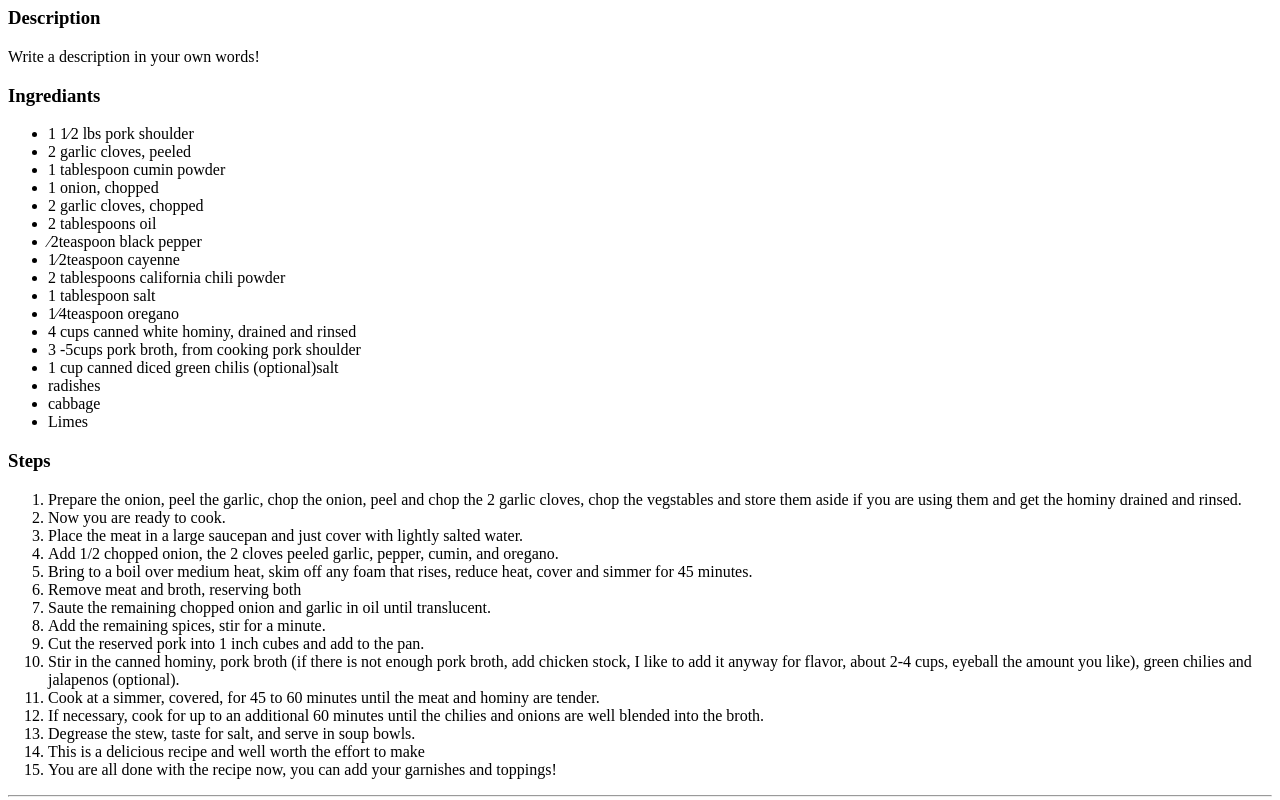
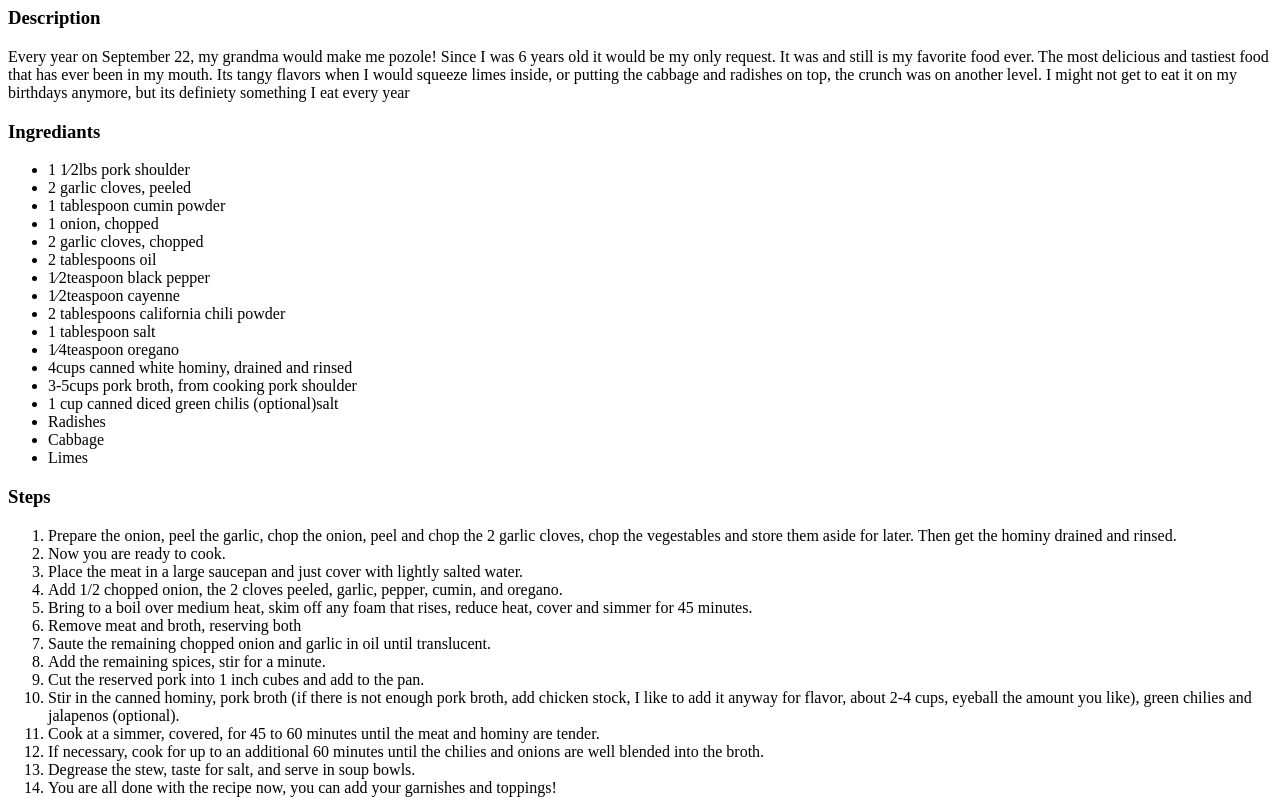
Before and after one commit to KyanniG2027/CS1-Project-1-1, a plain HTML site: page index.html in a window 1280 px wide. Shown: the part 1620-2420 px from the top of the page. Drawn offline with Linux system fonts and the light colour scheme.

Commit message:
Final Project of the Latinx Recipe (ready to submit)

```diff
--- a/index.html
+++ b/index.html
@@ -25,7 +25,7 @@
   <img src="Birria-Tacos-114.jpg" width="400">
 
   <h3>Description</h3>
-  <p>My family and I love eating and making Birria Tacos! Ever since I was a little girl we would make and eat them about twice a month, and they would be even more delicious everytime. Definetly one of my favorite mexican foods ever.</p>
+  <p>My family and I love eating and making Birria Tacos! Ever since I was a little girl we would make and eat them about twice a month, and they would be even more delicious everytime. Definetly one of my favorite Mexican foods ever.</p>
 
   <h3>Ingrediants</h3>
   <ul>
@@ -67,33 +67,31 @@
 
 <hr>
 
-<div id="Posole"></div>
+<div id="Pozole"></div>
   <h2>Posole</h2>
   <img src="Posole Bowl.jpeg" width="350">
 
   <h3>Description</h3>
-  <p>Write a description in your own words!</p>
+  <p>Every year on September 22, my grandma would make me pozole! Since I was 6 years old it would be my only request. It was and still is my favorite food ever. The most delicious and tastiest food that has ever been in my mouth. Its tangy flavors when I would squeeze limes inside, or putting the cabbage and radishes on top, the crunch was on another level. I might not get to eat it on my birthdays anymore, but its definiety something I eat every year</p>
 
   <h3>Ingrediants</h3>
   <ul>
-    <li>1 1⁄2
-      lbs pork shoulder</li>
+    <li>1 1⁄2lbs pork shoulder</li>
     <li>2 garlic cloves, peeled</li>
     <li>1 tablespoon cumin powder</li>
     <li>1 onion, chopped</li>
     <li>2 garlic cloves, chopped</li>
     <li>2 tablespoons oil</li>
-    <li>⁄2teaspoon black pepper</li>
+    <li>1⁄2teaspoon black pepper</li>
     <li>1⁄2teaspoon cayenne</li>
     <li>2 tablespoons california chili powder</li>
     <li>1 tablespoon salt</li>
     <li>1⁄4teaspoon oregano</li>
-    <li>4
-      cups canned white hominy, drained and rinsed</li>
-    <li>3 -5cups pork broth, from cooking pork shoulder</li>
+    <li>4cups canned white hominy, drained and rinsed</li>
+    <li>3-5cups pork broth, from cooking pork shoulder</li>
     <li>1 cup canned diced green chilis (optional)salt</li>
-    <li>radishes</li>
-    <li>cabbage</li>
+    <li>Radishes</li>
+    <li>Cabbage</li>
     <li>Limes</li>
 
   </ul>
@@ -101,10 +99,10 @@
   <h3>Steps</h3>
     <ol>
 
-      <li>Prepare the onion, peel the garlic, chop the onion, peel and chop the 2 garlic cloves, chop the vegstables and store them aside if you are using them and get the hominy drained and rinsed.</li>
+      <li>Prepare the onion, peel the garlic, chop the onion, peel and chop the 2 garlic cloves, chop the vegestables and store them aside for later. Then get the hominy drained and rinsed.</li>
       <li>Now you are ready to cook.</li>
       <li>Place the meat in a large saucepan and just cover with lightly salted water.</li>
-      <li>Add 1/2 chopped onion, the 2 cloves peeled garlic, pepper, cumin, and oregano.</li>
+      <li>Add 1/2 chopped onion, the 2 cloves peeled, garlic, pepper, cumin, and oregano.</li>
       <li>Bring to a boil over medium heat, skim off any foam that rises, reduce heat, cover and simmer for 45 minutes.</li>
       <li>Remove meat and broth, reserving both</li>
       <li>Saute the remaining chopped onion and garlic in oil until translucent.</li>
@@ -114,7 +112,6 @@
       <li>Cook at a simmer, covered, for 45 to 60 minutes until the meat and hominy are tender.</li>
       <li>If necessary, cook for up to an additional 60 minutes until the chilies and onions are well blended into the broth.</li>
       <li>Degrease the stew, taste for salt, and serve in soup bowls.</li>
-      <li>This is a delicious recipe and well worth the effort to make</li>
       <li>You are all done with the recipe now, you can add your garnishes and toppings!</li>
 
    </ol>
@@ -130,7 +127,7 @@
   <img src="Tamales .jpeg" width="350">
 
   <h3>Description</h3>
-  <p>Tamales are one of the most authentic and original Mexican foods! They originated in MesoAmerica and spread to indigenous culturals in Mexico and Guatemala. Every Saturday on my dads side when my Grandpa and Grandma would come back from church they would bring Tamales from a mexican lady down the street with Champurraro. It was the best way to wake up especially when the delicous smell of both the Tamales and Champurrado hit your nose.</p>
+  <p>Tamales are one of the most authentic and original Mexican foods! They originated in MesoAmerica and spread to indigenous culturals in Mexico and Guatemala. Every Saturday on my dads side when my Grandpa and Grandma would come back from Church they would bring Tamales from a Mexican lady down the street with Champurraro. It was the best way to wake up especially when the delicous smell of both the Tamales and Champurrado hit your nose.</p>
 
   <h3>Ingrediants</h3>
   <ul>
@@ -141,17 +138,18 @@
     <li>Cumin</li>
     <li>Dried corn husks</li>
     <li>Lard</li>
+    <li>Large and Medium bowl</li>
+
   </ul>
 
   <h3>Steps</h3>
     <ol>
       <li>3 1/2-4 Cups of Masa</li>
-      <li> about 3 1/2 Cup of what ever meat you want</li>
+      <li>About 3 1/2 Cups of what ever meat you want</li>
       <li>15oz of Beans 1 1/2 Mozzarella Cheese</li>
       <li> 2tbs of Broth of choice  </li>
-      <li>Large and Medium bowl</li>
       <li>In a large bowl mix your lard and 2tbs of broth, mix until fluffy </li>
-      <li>In a Medium bowl mix your Masa, Broth, Baking Powder,Salt, Cumin  </li>
+      <li>In a Medium bowl mix your Masa, Broth, Baking Powder, Salt, Cumin  </li>
       <li>Stir until soft and butter like, should be sticky</li>
       <li>Cover the mixing bowl with the dough inside so it doesnt dry out</li>
       <li>Lay a corn husk, glossy side up, on the counter with the wide end at the top. Scoop about ¼ cup of dough onto the top, center of the corn husk. Lay a piece of plastic wrap over the dough and use your hands to press and spread the masa into a thin layer. Keep the dough spread along the top half of the corn husk to allow plenty of room to fold the bottom husk up, when ready.</li>
```
